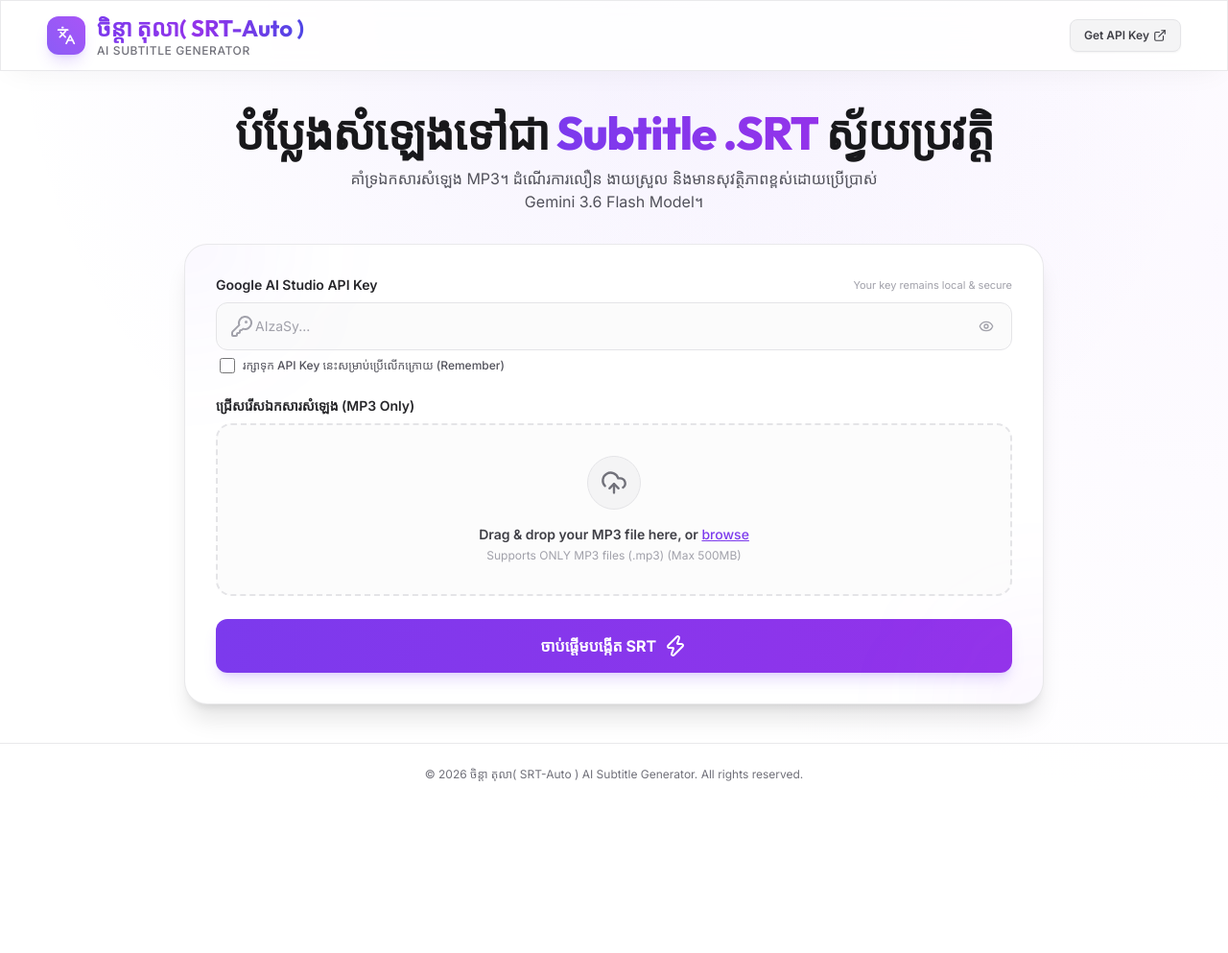
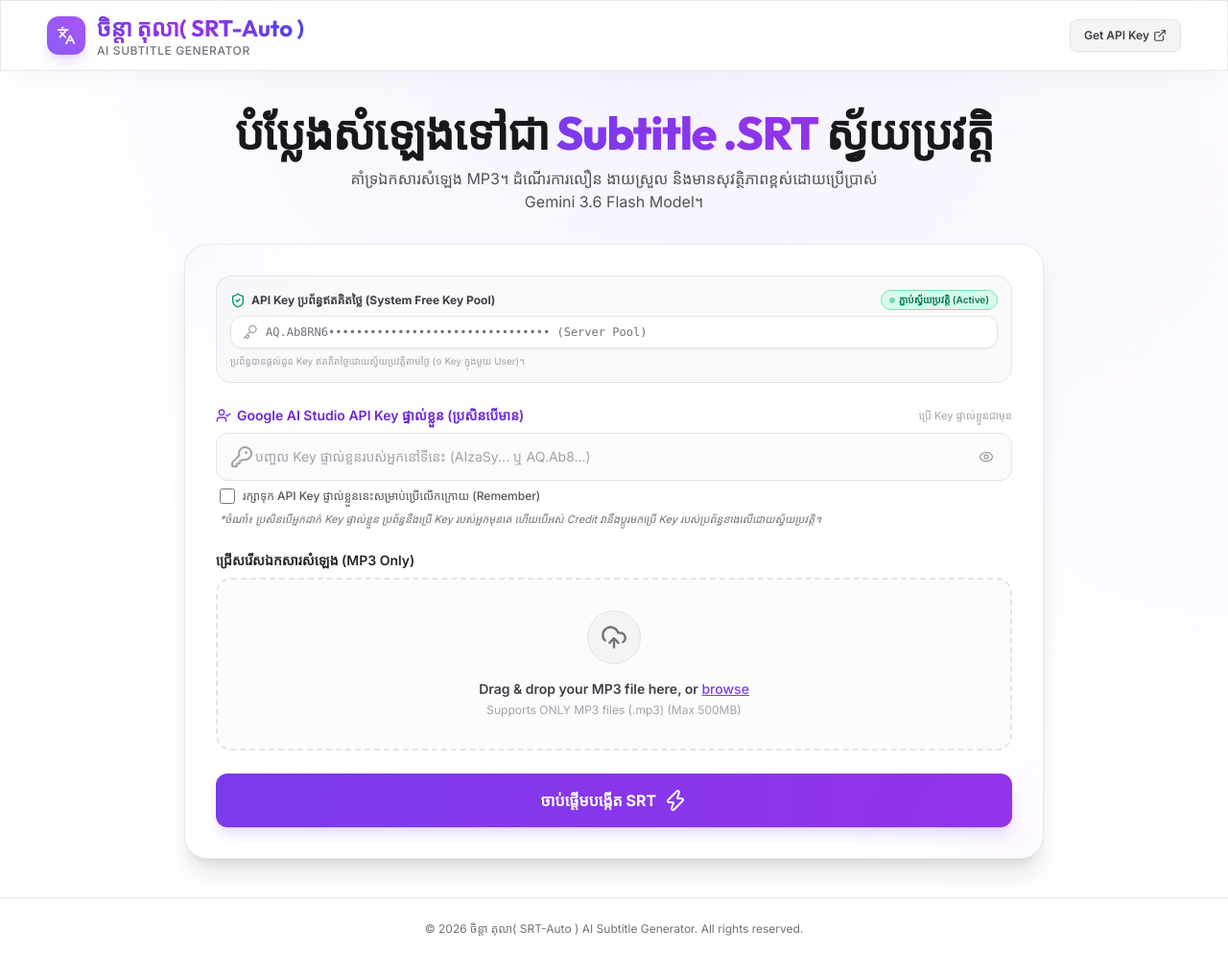
Before and after one commit to mrrtola66669999-lgtm/ai-srt-generator, a website: page public/index.html in a window 1280 px wide. Shown: the whole page at 96% size. Before the commit the page ends 839 px from the top, so only its background shows below. Drawn offline with nearby package versions, Linux system fonts and the light colour scheme; a web font is replaced by a local one.

Commit message:
Add separate input boxes for System Free Key and User Personal Key

```diff
--- a/public/index.html
+++ b/public/index.html
@@ -119,11 +119,42 @@
 
         <form id="srtForm" class="space-y-6">
 
-          <!-- API Key Input -->
+          <!-- System Free Key Box -->
+          <div class="space-y-1.5 p-3.5 rounded-2xl bg-zinc-50 border border-zinc-200">
+            <div class="flex flex-col sm:flex-row sm:justify-between sm:items-center gap-1">
+              <label class="text-xs font-bold text-zinc-700 flex items-center gap-1.5">
+                <i data-lucide="shield-check" class="h-4 w-4 text-emerald-600"></i>
+                <span>API Key ប្រព័ន្ធឥតគិតថ្លៃ (System Free Key Pool)</span>
+              </label>
+              <span class="text-[10px] text-emerald-700 bg-emerald-100/80 border border-emerald-300 px-2 py-0.5 rounded-full font-semibold flex items-center gap-1 w-fit">
+                <span class="h-1.5 w-1.5 rounded-full bg-emerald-500 animate-pulse"></span>
+                ភ្ជាប់ស្វ័យប្រវត្តិ (Active)
+              </span>
+            </div>
+            <div class="relative rounded-xl border border-zinc-200 bg-white overflow-hidden shadow-sm">
+              <span class="absolute inset-y-0 left-0 pl-3 flex items-center pointer-events-none">
+                <i data-lucide="key" class="h-4 w-4 text-zinc-400"></i>
+              </span>
+              <input
+                type="text"
+                readonly
+                value="AQ.Ab8RN6•••••••••••••••••••••••••••••••• (Server Pool)"
+                class="w-full pl-9 pr-3 py-2 bg-transparent border-0 text-zinc-500 text-xs font-mono cursor-not-allowed select-none focus:ring-0 focus:outline-none"
+              />
+            </div>
+            <p class="text-[10px] text-zinc-400">
+              ប្រព័ន្ធបានផ្តល់ជូន Key ឥតគិតថ្លៃដោយស្វ័យប្រវត្តិតាមថ្ងៃ (១ Key ក្នុងមួយ User)។
+            </p>
+          </div>
+
+          <!-- User Personal API Key Input -->
           <div class="space-y-2">
             <div class="flex flex-col sm:flex-row sm:justify-between sm:items-center gap-1">
-              <label for="apiKey" class="block text-sm font-semibold text-zinc-800">Google AI Studio API Key</label>
-              <span class="text-[11px] text-zinc-400 font-normal">Your key remains local & secure</span>
+              <label for="apiKey" class="block text-sm font-semibold text-brand-700 flex items-center gap-1.5">
+                <i data-lucide="user-check" class="h-4 w-4 text-brand-600"></i>
+                <span>Google AI Studio API Key ផ្ទាល់ខ្លួន (ប្រសិនបើមាន)</span>
+              </label>
+              <span class="text-[11px] text-zinc-400 font-normal">ប្រើ Key ផ្ទាល់ខ្លួនជាមុន</span>
             </div>
             <div class="relative rounded-xl border border-zinc-200 bg-zinc-50/70 overflow-hidden glow-border transition-all duration-300">
               <span class="absolute inset-y-0 left-0 pl-3.5 flex items-center pointer-events-none">
@@ -133,13 +164,14 @@
                 type="password"
                 id="apiKey"
                 name="apiKey"
-                placeholder="AIzaSy..."
+                placeholder="បញ្ចូល Key ផ្ទាល់ខ្លួនរបស់អ្នកនៅទីនេះ (AIzaSy... ឬ AQ.Ab8...)"
                 class="w-full pl-10 pr-12 py-3.5 bg-transparent border-0 text-zinc-900 placeholder-zinc-400 focus:ring-0 focus:outline-none text-sm transition-all"
               />
               <div class="absolute inset-y-0 right-0 pr-3 flex items-center">
                 <button
                   type="button"
                   id="toggleApiKey"
+                  title="Show/Hide Key"
                   class="text-zinc-400 hover:text-zinc-600 transition-colors p-1.5 hover:bg-zinc-200/50 rounded-lg cursor-pointer"
                 >
                   <i data-lucide="eye" id="eyeIcon" class="h-4 w-4"></i>
@@ -154,9 +186,12 @@
                 class="rounded bg-white border-zinc-300 text-brand-600 focus:ring-brand-500/30 focus:ring-offset-0 h-4 w-4 cursor-pointer accent-brand-600"
               />
               <label for="saveKey" class="text-xs text-zinc-600 font-medium select-none cursor-pointer hover:text-zinc-800 transition-colors">
-                រក្សាទុក API Key នេះសម្រាប់ប្រើលើកក្រោយ (Remember)
+                រក្សាទុក API Key ផ្ទាល់ខ្លួននេះសម្រាប់ប្រើលើកក្រោយ (Remember)
               </label>
             </div>
+            <p class="text-[11px] text-zinc-500 italic px-1">
+              *ចំណាំ៖ ប្រសិនបើអ្នកដាក់ Key ផ្ទាល់ខ្លួន ប្រព័ន្ធនឹងប្រើ Key របស់អ្នកមុនគេ ហើយបើអស់ Credit វានឹងប្តូរមកប្រើ Key របស់ប្រព័ន្ធខាងលើដោយស្វ័យប្រវត្តិ។
+            </p>
           </div>
 
           <!-- Drag and Drop Zone -->
@@ -336,8 +371,15 @@
 
     // Load user's own saved API key from localStorage if they previously saved one
     window.addEventListener('load', () => {
+      const oldServerKey = atob('QVEuQWI4Uk42SXY5Qk1QUFM3ZDVrdXgtV3EwR0tjczE5M3NMRVZxdFlKNGhvMGhvM0x1RlE=');
       const savedKey = localStorage.getItem('google_gemini_api_key');
-      if (savedKey) {
+
+      // If the saved key was the old server default key, clean it up!
+      if (savedKey === oldServerKey) {
+        localStorage.removeItem('google_gemini_api_key');
+        apiKeyInput.value = '';
+        saveKeyCheckbox.checked = false;
+      } else if (savedKey && savedKey.trim().length > 0) {
         apiKeyInput.value = savedKey;
         saveKeyCheckbox.checked = true;
       }
```
